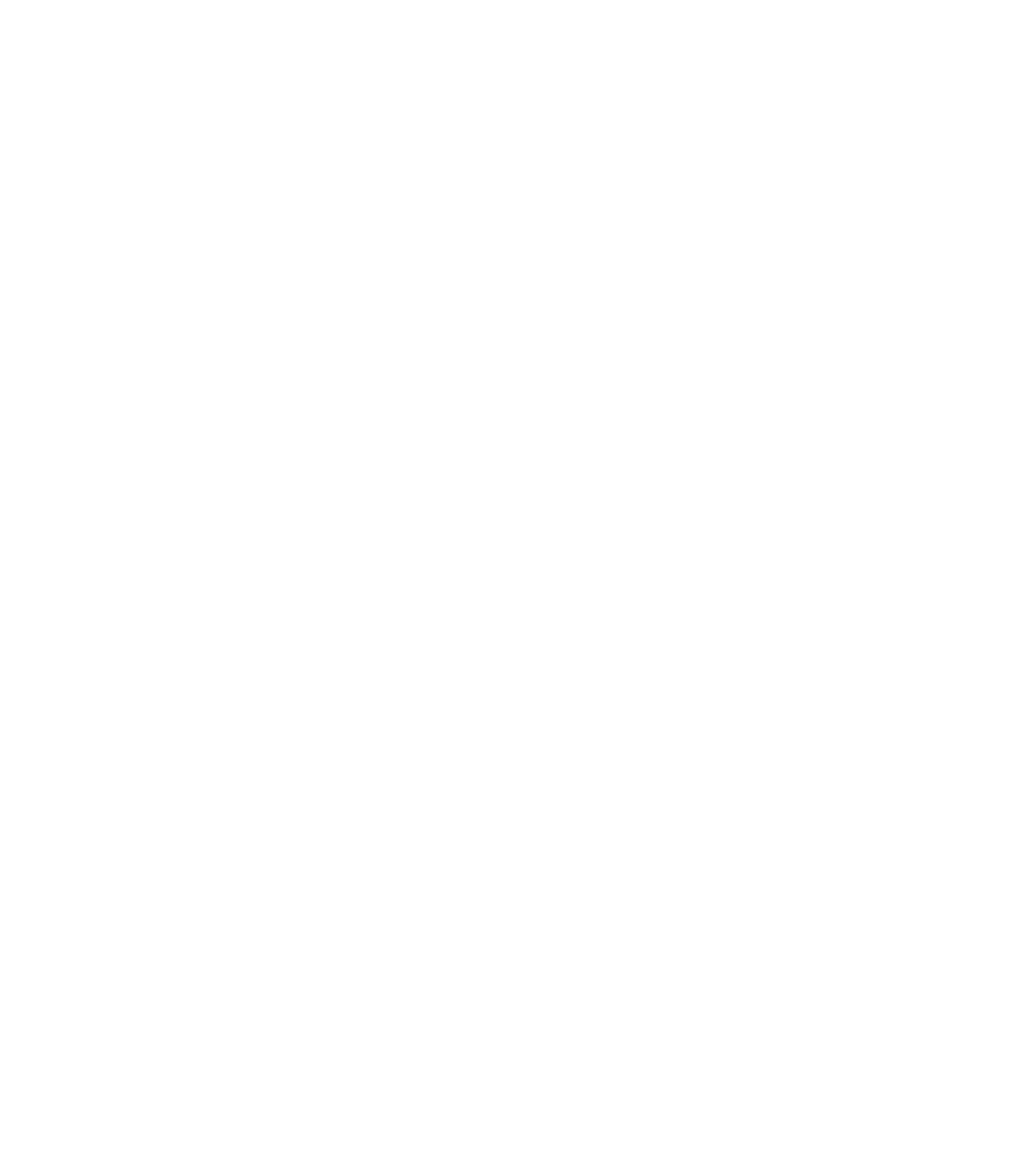
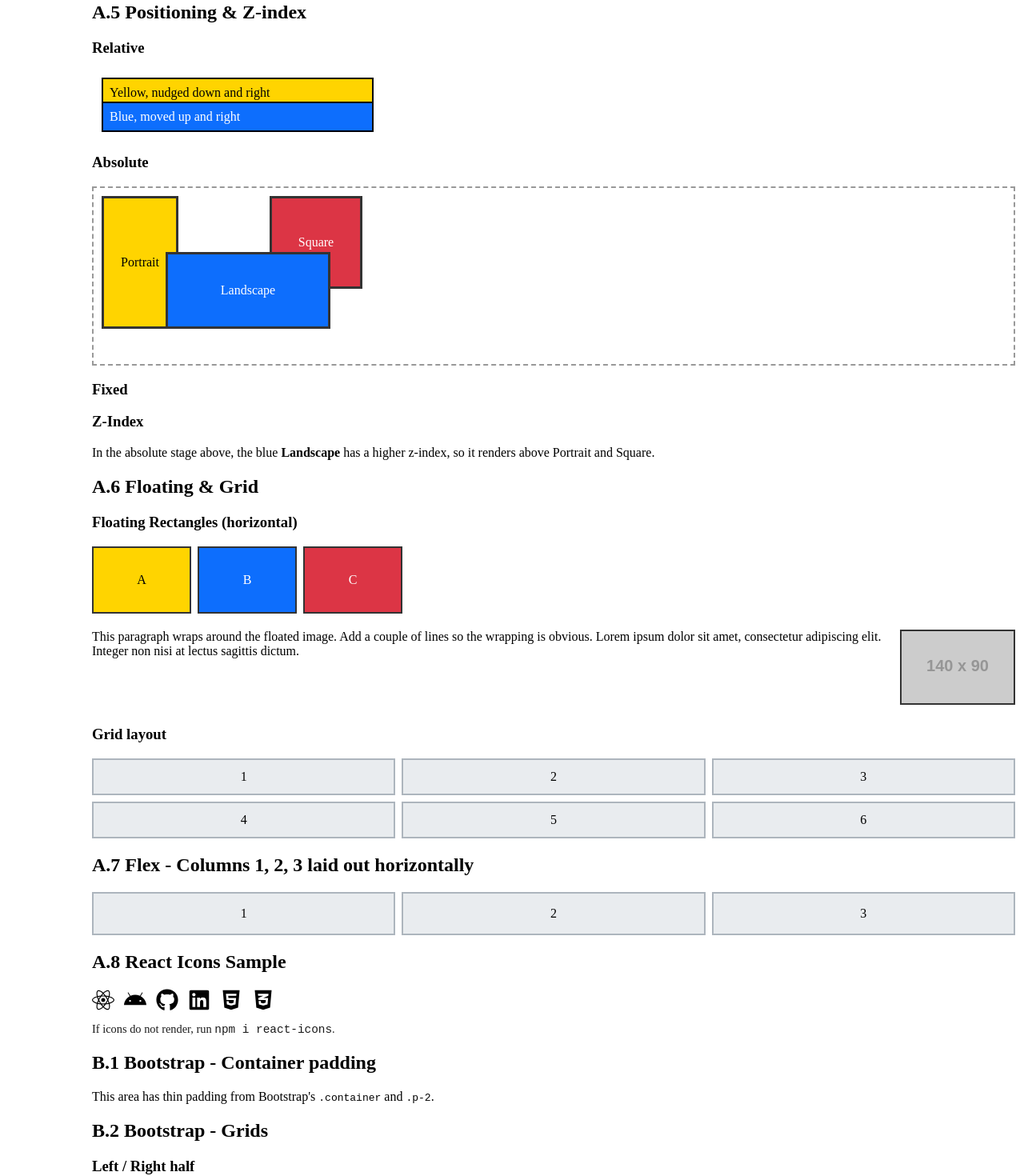
Before and after one commit to beyondparthiv/kambas-next-js, a Next.js app: page /Labs/Lab2 in a window 1280 px wide. Shown: the part 2000-3470 px from the top of the page at 80% size. Before the commit the page ends 2007 px from the top, so only its background shows below. Built offline with nearby package versions, Linux system fonts and the light colour scheme.

Commit message:
A-2 more features added as per rubrics

```diff
--- a/app/(Kambaz)/Account/Signin/page.tsx
+++ b/app/(Kambaz)/Account/Signin/page.tsx
@@ -3,7 +3,7 @@ export default function Signin() {
  return (
    <div>
       <h3>Sign in</h3>
-      <input placeholder="username" /> <br />
+      <input placeholder="username"/> <br />
       <input placeholder="password" type="password" />
         <br />
       <Link href="/Dashboard">
--- a/app/(Kambaz)/Navigation.tsx
+++ b/app/(Kambaz)/Navigation.tsx
@@ -9,6 +9,6 @@ export default function KambazNavigation() {
       <Link href="/Dashboard" > Courses</Link><br/>
       <Link href="/Calendar"  > Calendar</Link><br/>
       <Link href="/Inbox"     > Inbox</Link><br/>
-      <Link href="/Labs"      > Labs</Link><br/>
+      <Link href="/labs"      > Labs</Link><br/>
     </div>
 );}
--- a/app/Labs/Lab2/index.css
+++ b/app/Labs/Lab2/index.css
@@ -83,3 +83,46 @@
 .wd-wide-rect { background: #ffd400; height: 80px; width: 280px; margin: 8px 0; display: flex; align-items: center; justify-content: center; }
 .wd-tall-rect { background: #0d6efd; color: #fff; height: 220px; width: 120px; margin: 8px 0; display: flex; align-items: center; justify-content: center; }
 .wd-square { background: #dc3545; color: #fff; height: 160px; width: 160px; margin: 8px 0; display: flex; align-items: center; justify-content: center; }
+
+
+/* helpers */
+.wd-yellow { background: #ffd400; }
+.wd-blue { background: #0d6efd; color: #fff; }
+.wd-red { background: #dc3545; color: #fff; }
+.wd-note { font-size: 0.9rem; opacity: 0.9; }
+
+/* A.5 Relative */
+.wd-rel-box { width: 320px; padding: 8px; margin: 8px 0; border: 2px solid #000; background: #ffd400; }
+#wd-rel-yellow { position: relative; left: 12px; top: 8px; }
+#wd-rel-blue { position: relative; left: 12px; top: -8px; background: #0d6efd; color: #fff; }
+
+/* A.5 Absolute stage and shapes */
+.wd-abs-stage { position: relative; height: 220px; border: 2px dashed #999; margin: 8px 0 16px; }
+.wd-abs-portrait { position: absolute; left: 10px; top: 10px; width: 90px; height: 160px; background: #ffd400; display: flex; align-items: center; justify-content: center; border: 3px solid #333; }
+.wd-abs-landscape { position: absolute; left: 90px; top: 80px; width: 200px; height: 90px; background: #0d6efd; color: #fff; display: flex; align-items: center; justify-content: center; border: 3px solid #333; z-index: 3; }
+.wd-abs-square { position: absolute; left: 220px; top: 10px; width: 110px; height: 110px; background: #dc3545; color: #fff; display: flex; align-items: center; justify-content: center; border: 3px solid #333; }
+
+/* A.5 Fixed */
+.wd-fixed-blue { position: fixed; right: 16px; bottom: 16px; width: 160px; height: 60px; background: #0d6efd; color: #fff; display: flex; align-items: center; justify-content: center; border-radius: 8px; box-shadow: 0 2px 6px rgba(0,0,0,.2); }
+
+/* A.6 Floats */
+.wd-floats { margin: 8px 0; }
+.wd-floats::after { content: ""; display: table; clear: both; }
+.wd-float-box { float: left; width: 120px; height: 80px; margin-right: 8px; border: 2px solid #333; display: flex; align-items: center; justify-content: center; }
+.wd-float-right-img { float: right; width: 140px; height: 90px; margin: 0 0 8px 8px; border: 2px solid #333; }
+.wd-clear { clear: both; }
+
+/* A.6 Grid */
+.wd-grid { display: grid; grid-template-columns: repeat(3, 1fr); gap: 8px; margin-top: 8px; }
+.wd-grid-cell { background: #e9ecef; padding: 12px; text-align: center; border: 2px solid #adb5bd; }
+
+/* A.7 Flex */
+.wd-flex-123 { display: flex; gap: 8px; margin: 8px 0; }
+.wd-flex-col { flex: 1; padding: 16px; text-align: center; background: #e9ecef; border: 2px solid #adb5bd; }
+
+/* A.8 React Icons */
+#w d-icons, #wd-icons svg { font-size: 28px; }
+#wd-icons { display: flex; gap: 12px; align-items: center; }
+
+/* B.2 Bootstrap demo cell */
+.wd-bs-cell { background: #f8f9fa; border: 1px solid #ced4da; padding: 12px; text-align: center; }
--- a/app/Labs/Lab2/layout.tsx
+++ b/app/Labs/Lab2/layout.tsx
@@ -1,22 +1,9 @@
+// app/labs/lab2/layout.tsx
 import { ReactNode } from "react";
-import TOC from "../TOC";
-import "./index.css";
+import "./index.css"; // Lab-2 styles
 
 export const metadata = { title: "Lab 2" };
 
-export default function Lab2Layout({
-  children,
-}: Readonly<{ children: ReactNode }>) {
-  return (
-    <table id="wd-lab2-layout" width="100%">
-      <tbody>
-        <tr>
-          <td valign="top" width="100px">
-            <TOC />
-          </td>
-          <td valign="top">{children}</td>
-        </tr>
-      </tbody>
-    </table>
-  );
+export default function Lab2Layout({ children }: { children: ReactNode }) {
+  return <div id="wd-lab2-layout">{children}</div>;
 }
--- a/app/Labs/Lab2/page.tsx
+++ b/app/Labs/Lab2/page.tsx
@@ -1,3 +1,7 @@
+import { FaReact, FaAndroid, FaGithub, FaLinkedin, FaHtml5, FaCss3Alt } from "react-icons/fa";
+
+
+
 export default function Lab2() {
   return (
     <div id="wd-lab2">
@@ -104,6 +108,134 @@ export default function Lab2() {
         <div id="wd-div-15" className="wd-tall-rect">taller than wide (blue)</div>
         <div id="wd-div-16" className="wd-square">height equals width (red)</div>
       </section>
+
+
+    {/* ------- A.5 Positioning & Z-index -------- */}
+      <section id="wd-section-positioning">
+        <h2 id="wd-h-20">A.5 Positioning &amp; Z-index</h2>
+
+        {/* Relative */}
+        <h3 id="wd-h-21">Relative</h3>
+        <div id="wd-rel-yellow" className="wd-rel-box wd-yellow">Yellow, nudged down and right</div>
+        <div id="wd-rel-blue" className="wd-rel-box wd-blue-up">Blue, moved up and right</div>
+
+        {/* Absolute */}
+        <h3 id="wd-h-22">Absolute</h3>
+        <div id="wd-abs-stage" className="wd-abs-stage">
+          <div id="wd-abs-portrait" className="wd-abs-portrait">Portrait</div>
+          <div id="wd-abs-landscape" className="wd-abs-landscape">Landscape</div>
+          <div id="wd-abs-square" className="wd-abs-square">Square</div>
+        </div>
+
+        {/* Fixed */}
+        <h3 id="wd-h-23">Fixed</h3>
+        <div id="wd-fixed-blue" className="wd-fixed-blue">Fixed: I do not scroll</div>
+
+        {/* Z-index */}
+        <h3 id="wd-h-24">Z-Index</h3>
+        <p id="wd-p-20">
+          In the absolute stage above, the blue <strong>Landscape</strong> has a higher z-index, so it renders above Portrait and Square.
+        </p>
+      </section>
+
+      {/* ------- A.6 Floating & Grid -------- */}
+      <section id="wd-section-floats-grid">
+        <h2 id="wd-h-25">A.6 Floating &amp; Grid</h2>
+
+        {/* Floating rectangles horizontally */}
+        <h3 id="wd-h-26">Floating Rectangles (horizontal)</h3>
+        <div id="wd-floats" className="wd-floats">
+          <div id="wd-float-a" className="wd-float-box wd-yellow">A</div>
+          <div id="wd-float-b" className="wd-float-box wd-blue">B</div>
+          <div id="wd-float-c" className="wd-float-box wd-red">C</div>
+        </div>
+
+        <div id="wd-float-right-wrap" className="wd-float-right-wrap">
+        <img
+          id="wd-float-img"
+          className="wd-float-right-img"
+          src="https://placehold.co/140x90?text=Image"
+          alt="Image"
+          width={140}
+          height={90}
+        />
+        <p id="wd-p-21">
+          This paragraph wraps around the floated image. Add a couple of lines so the
+          wrapping is obvious. Lorem ipsum dolor sit amet, consectetur adipiscing elit.
+          Integer non nisi at lectus sagittis dictum.
+        </p>
+        <div className="wd-clear" />
+        </div>
+
+
+        {/* CSS Grid sample */}
+        <h3 id="wd-h-28">Grid layout</h3>
+        <div id="wd-grid" className="wd-grid">
+          <div id="wd-grid-1" className="wd-grid-cell">1</div>
+          <div id="wd-grid-2" className="wd-grid-cell">2</div>
+          <div id="wd-grid-3" className="wd-grid-cell">3</div>
+          <div id="wd-grid-4" className="wd-grid-cell">4</div>
+          <div id="wd-grid-5" className="wd-grid-cell">5</div>
+          <div id="wd-grid-6" className="wd-grid-cell">6</div>
+        </div>
+      </section>
+
+      {/* ------- A.7 Flex columns -------- */}
+      <section id="wd-section-flex">
+        <h2 id="wd-h-29">A.7 Flex - Columns 1, 2, 3 laid out horizontally</h2>
+        <div id="wd-flex-123" className="wd-flex-123">
+          <div id="wd-flex-col-1" className="wd-flex-col">1</div>
+          <div id="wd-flex-col-2" className="wd-flex-col">2</div>
+          <div id="wd-flex-col-3" className="wd-flex-col">3</div>
+        </div>
+      </section>
+
+      {/* ------- A.8 React Icons sample -------- */}
+      <section id="wd-section-icons">
+        <h2 id="wd-h-30">A.8 React Icons Sample</h2>
+        <div id="wd-icons" className="wd-icons">
+          <FaReact title="React" />
+          <FaAndroid title="Android" />
+          <FaGithub title="GitHub" />
+          <FaLinkedin title="LinkedIn" />
+          <FaHtml5 title="HTML5" />
+          <FaCss3Alt title="CSS3" />
+        </div>
+        <p id="wd-p-22" className="wd-note">
+          If icons do not render, run <code>npm i react-icons</code>.
+        </p>
+      </section>
+
+      {/* ------- B.1 Bootstrap containers -------- */}
+      <section id="wd-section-bs-container">
+        <h2 id="wd-h-31">B.1 Bootstrap - Container padding</h2>
+        <div id="wd-bs-container" className="container border p-2">
+          This area has thin padding from Bootstrap&apos;s <code>.container</code> and <code>.p-2</code>.
+        </div>
+      </section>
+
+      {/* ------- B.2 Bootstrap grids -------- */}
+      <section id="wd-section-bs-grids" className="mt-3">
+        <h2 id="wd-h-32">B.2 Bootstrap - Grids</h2>
+
+        <h3 id="wd-h-33" className="mt-2">Left / Right half</h3>
+        <div className="row g-2">
+          <div className="col-6"><div className="wd-bs-cell">Left half</div></div>
+          <div className="col-6"><div className="wd-bs-cell">Right half</div></div>
+        </div>
+
+        <h3 id="wd-h-34" className="mt-3">One / Two thirds</h3>
+        <div className="row g-2">
+          <div className="col-4"><div className="wd-bs-cell">One third</div></div>
+          <div className="col-8"><div className="wd-bs-cell">Two thirds</div></div>
+        </div>
+
+        <h3 id="wd-h-35" className="mt-3">Side / Main content</h3>
+        <div className="row g-2">
+          <div className="col-3"><div className="wd-bs-cell">Side</div></div>
+          <div className="col-9"><div className="wd-bs-cell">Main</div></div>
+        </div>
+      </section>
     </div>
   );
 }
--- a/app/Labs/TOC.tsx
+++ b/app/Labs/TOC.tsx
@@ -3,16 +3,16 @@ export default function TOC() {
  return (
    <ul>
      <li>
-       <Link href="/Labs" id="wd-lab1-link">
+       <Link href="/labs" id="wd-lab1-link">
          Home </Link> </li>
      <li>
-       <Link href="/Labs/lab1" id="wd-lab1-link">
+       <Link href="/labs/lab1" id="wd-lab1-link">
          Lab 1 </Link> </li>
      <li>
-       <Link href="/Labs/lab2" id="wd-lab2-link">
+       <Link href="/labs/lab2" id="wd-lab2-link">
          Lab 2 </Link> </li>
      <li>
-       <Link href="/Labs/lab3" id="wd-lab3-link">
+       <Link href="/labs/lab3" id="wd-lab3-link">
          Lab 3 </Link> </li>
      <li>
        <Link href="/" id="wd-lab3-link">
--- a/app/Labs/page.tsx
+++ b/app/Labs/page.tsx
@@ -5,13 +5,13 @@ export default function Labs() {
      <h1>Labs</h1>
      <ul>
        <li>
-         <Link href="/Labs/lab1" id="wd-lab1-link">
+         <Link href="/labs/lab1" id="wd-lab1-link">
            Lab 1: HTML Examples </Link> </li>
        <li>
-         <Link href="/Labs/lab2" id="wd-lab2-link">
+         <Link href="/labs/lab2" id="wd-lab2-link">
            Lab 2: CSS Basics </Link> </li>
        <li>
-         <Link href="/Labs/lab3" id="wd-lab3-link">
+         <Link href="/labs/lab3" id="wd-lab3-link">
            Lab 3: JavaScript Fundamentals </Link> </li>
      </ul>
    </div>
--- a/package.json
+++ b/package.json
@@ -12,7 +12,8 @@
     "bootstrap": "^5.3.8",
     "next": "15.5.2",
     "react": "19.1.0",
-    "react-dom": "19.1.0"
+    "react-dom": "19.1.0",
+    "react-icons": "^5.5.0"
   },
   "devDependencies": {
     "@eslint/eslintrc": "^3",
```
Also changed, not shown: app/Labs/Lab1/page.tsx (+4 -4 lines), 1 other file (tests, documents, lock files or other folders).
